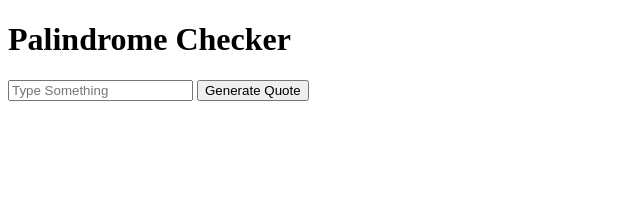
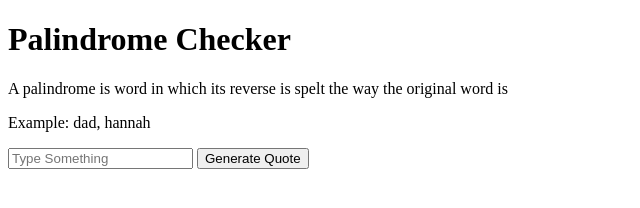
Before and after one commit to Ismailaj/palindrome, a plain HTML site: page index.html in a window 1280 px wide. Shown: the whole page, without its empty margins (0-640 px from the left). Drawn offline with Linux system fonts and the light colour scheme.

Commit message:
Update index.html
additional description tag added

```diff
--- a/index.html
+++ b/index.html
@@ -8,6 +8,8 @@
 <body>
 
     <h1>Palindrome Checker</h1>
+    <p>A palindrome is word in which its reverse is spelt the way the original word is</p>
+    <p>Example: dad, hannah</p>
     <input type="text" placeholder="Type Something">
 <!--     <p id="hidden"></p> -->
     <button onclick="getInput()">Generate Quote</button>
```
